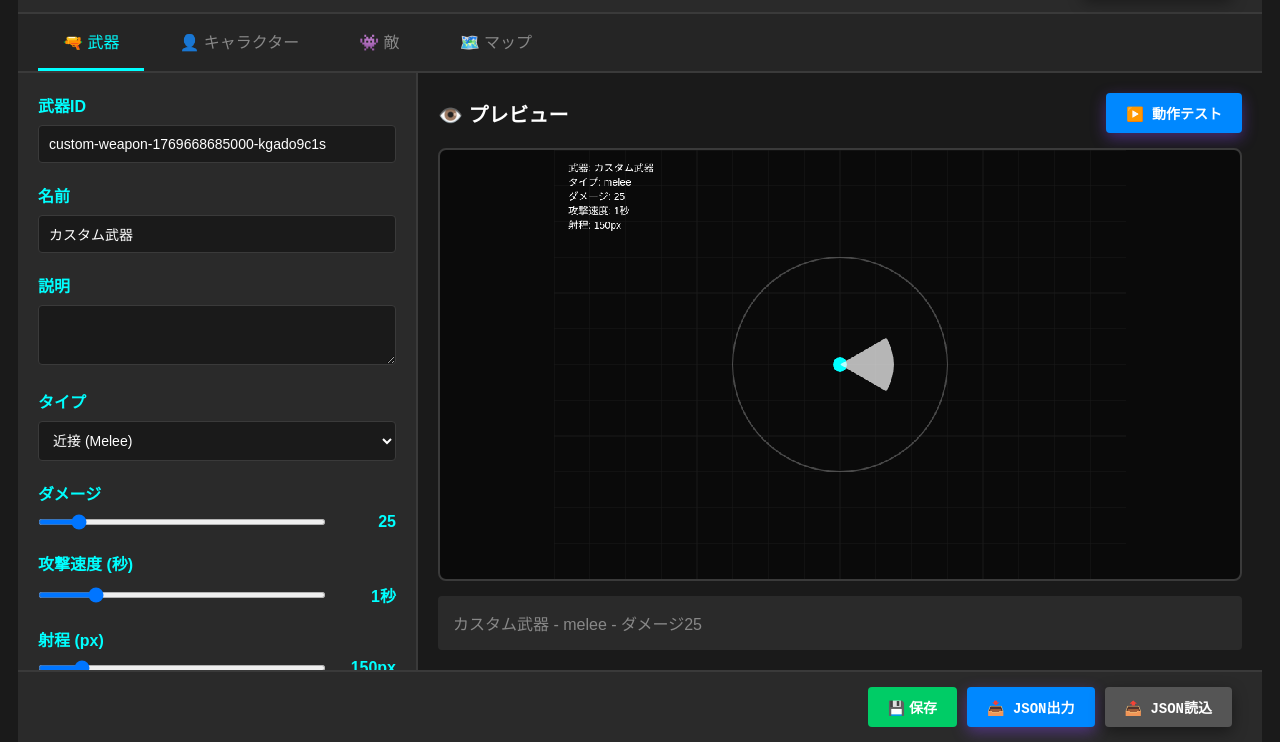
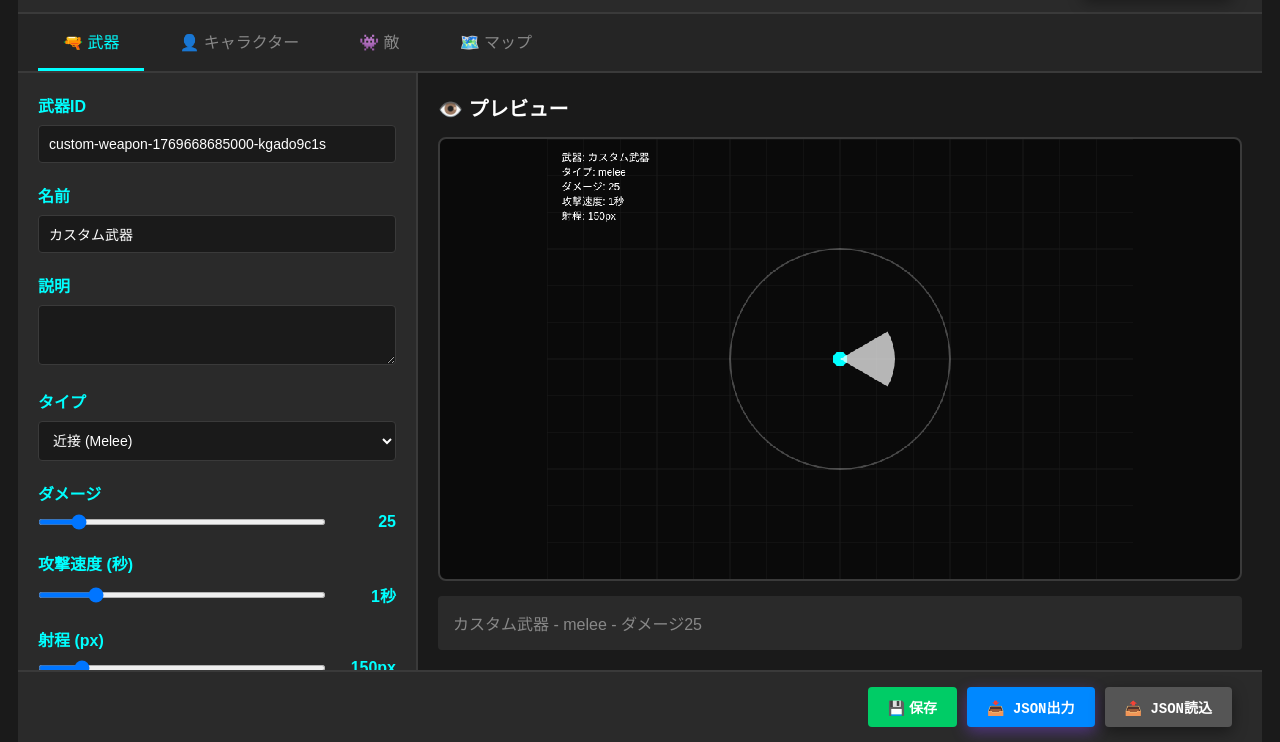
Before and after one commit to Yamada-Tech/vampire-survivor-game, a plain HTML site: page editor.html in a window 1280 px wide. Shown: the part 58-800 px from the top of the page. Drawn offline with Linux system fonts and the light colour scheme.

Commit message:
Update editor.html
Co-authored-by: Copilot <175728472+Copilot@users.noreply.github.com>

```diff
--- a/editor.html
+++ b/editor.html
@@ -50,7 +50,6 @@
             <main class="preview-panel">
                 <div class="preview-header">
                     <h2>👁️ プレビュー</h2>
-                    <button id="btn-test-weapon" class="btn-primary">▶️ 動作テスト</button>
                 </div>
                 <div class="preview-canvas-container">
                     <canvas id="preview-canvas"></canvas>
```
